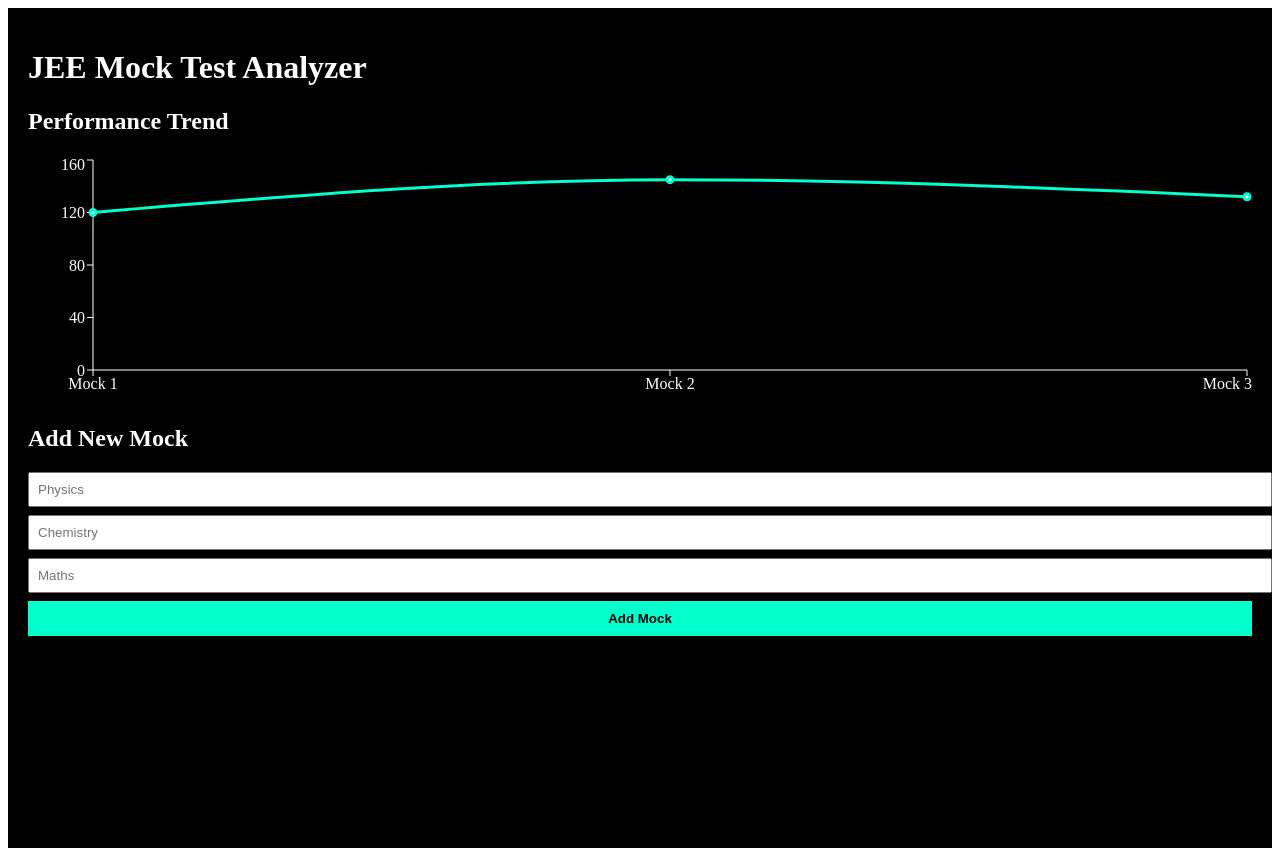
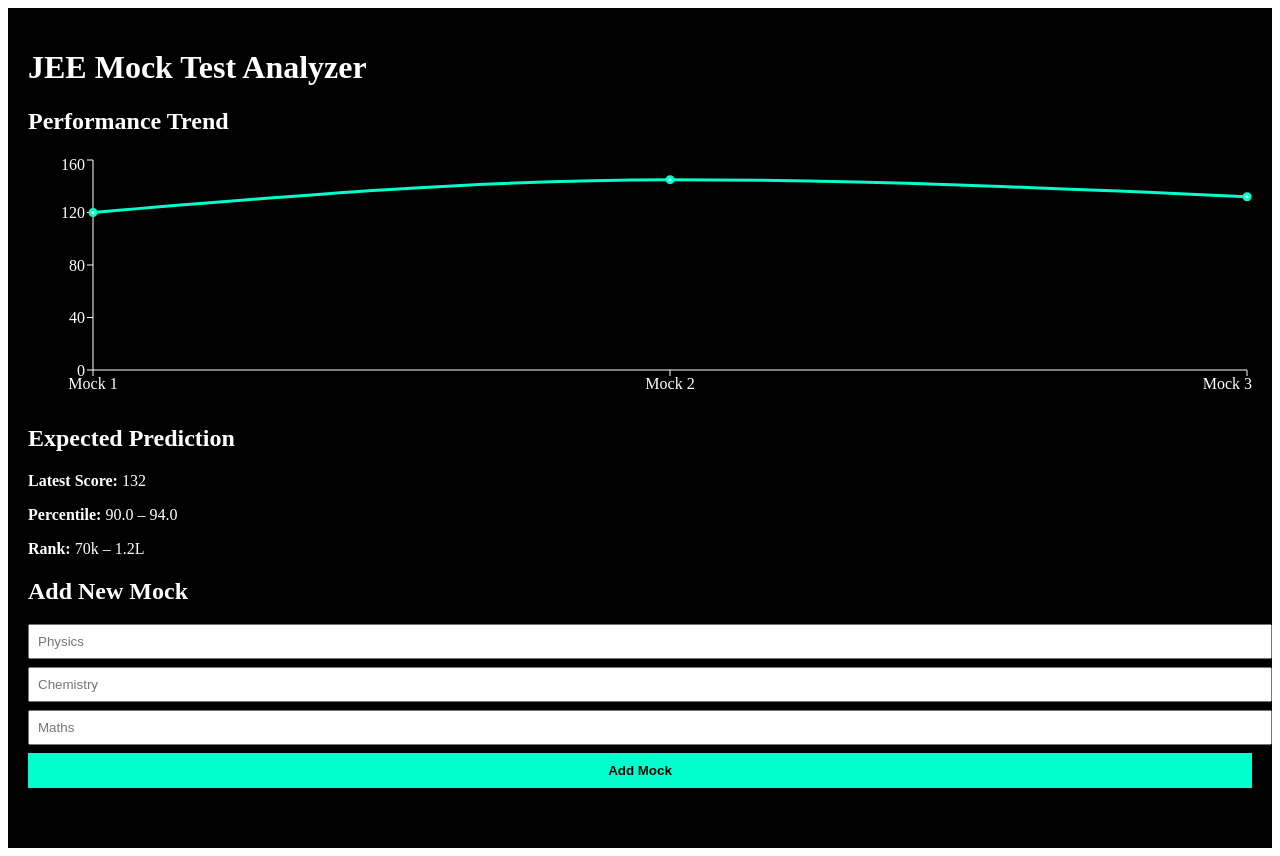
Before and after one commit to poorvith519/jee-mock-analyzer, a React (Vite) app: page / in a window 1280 px wide. Built offline with nearby package versions, Linux system fonts and the light colour scheme.

Commit message:
Update App.jsx

```diff
--- a/src/App.jsx
+++ b/src/App.jsx
@@ -7,6 +7,27 @@ import {
   Tooltip,
   ResponsiveContainer
 } from "recharts";
+
+function getPrediction(marks) {
+  if (marks >= 285)
+    return { p: "99.9+", r: "< 1,000" };
+  if (marks >= 260)
+    return { p: "99.5 – 99.9", r: "1k – 5k" };
+  if (marks >= 230)
+    return { p: "99.0 – 99.5", r: "5k – 10k" };
+  if (marks >= 200)
+    return { p: "98.0 – 99.0", r: "10k – 20k" };
+  if (marks >= 170)
+    return { p: "96.5 – 98.0", r: "20k – 40k" };
+  if (marks >= 140)
+    return { p: "94.0 – 96.5", r: "40k – 70k" };
+  if (marks >= 110)
+    return { p: "90.0 – 94.0", r: "70k – 1.2L" };
+  if (marks >= 80)
+    return { p: "85.0 – 90.0", r: "1.2L – 2L" };
+
+  return { p: "< 85", r: "> 2L" };
+}
 
 export default function App() {
   const [data, setData] = useState([
@@ -18,6 +39,9 @@ export default function App() {
   const [physics, setPhysics] = useState("");
   const [chemistry, setChemistry] = useState("");
   const [maths, setMaths] = useState("");
+
+  const latestMarks = data[data.length - 1].marks;
+  const prediction = getPrediction(latestMarks);
 
   const addMock = () => {
     const total =
@@ -53,6 +77,11 @@ export default function App() {
           </LineChart>
         </ResponsiveContainer>
       </div>
+
+      <h2>Expected Prediction</h2>
+      <p><b>Latest Score:</b> {latestMarks}</p>
+      <p><b>Percentile:</b> {prediction.p}</p>
+      <p><b>Rank:</b> {prediction.r}</p>
 
       <h2>Add New Mock</h2>
 
```
